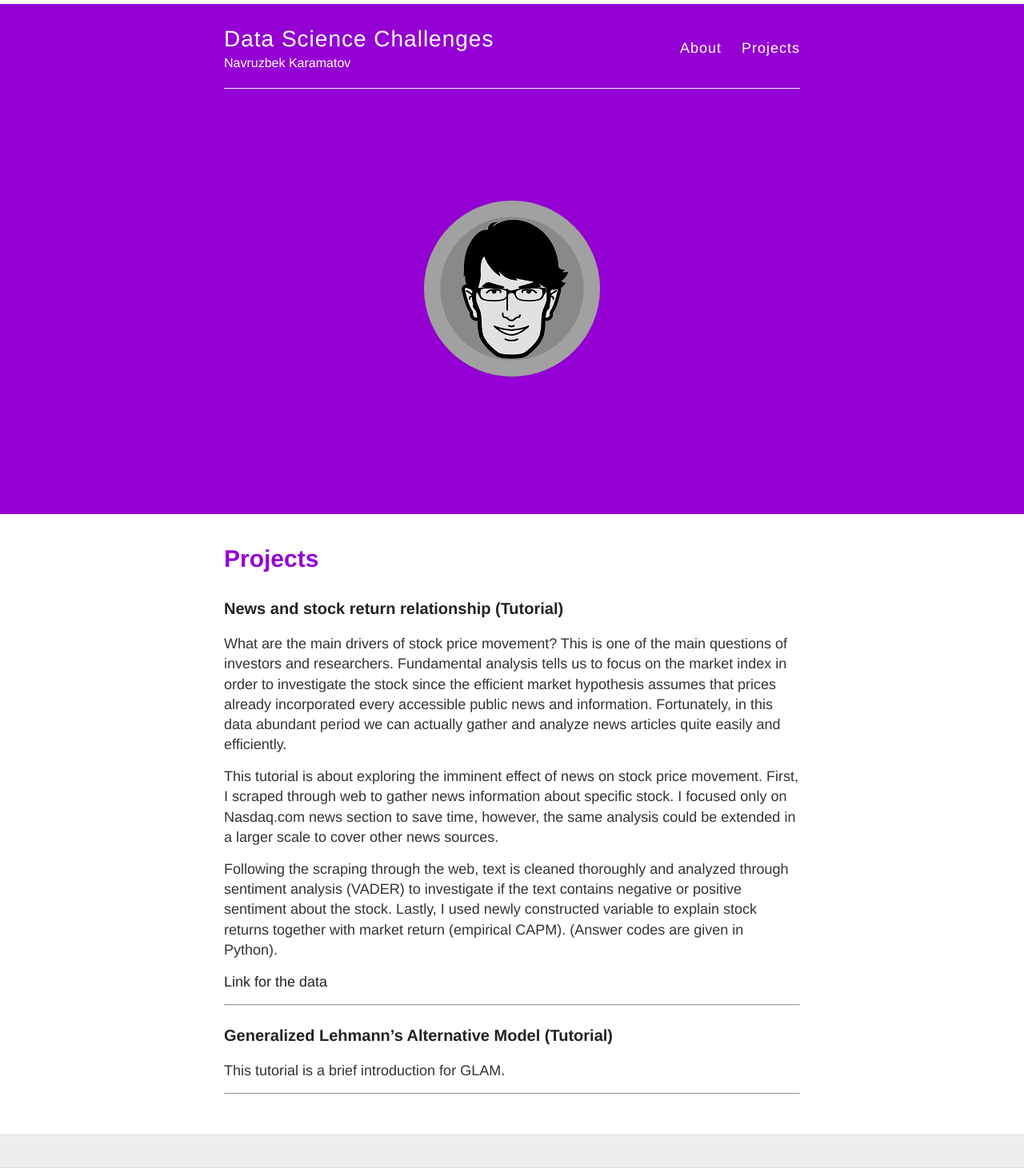
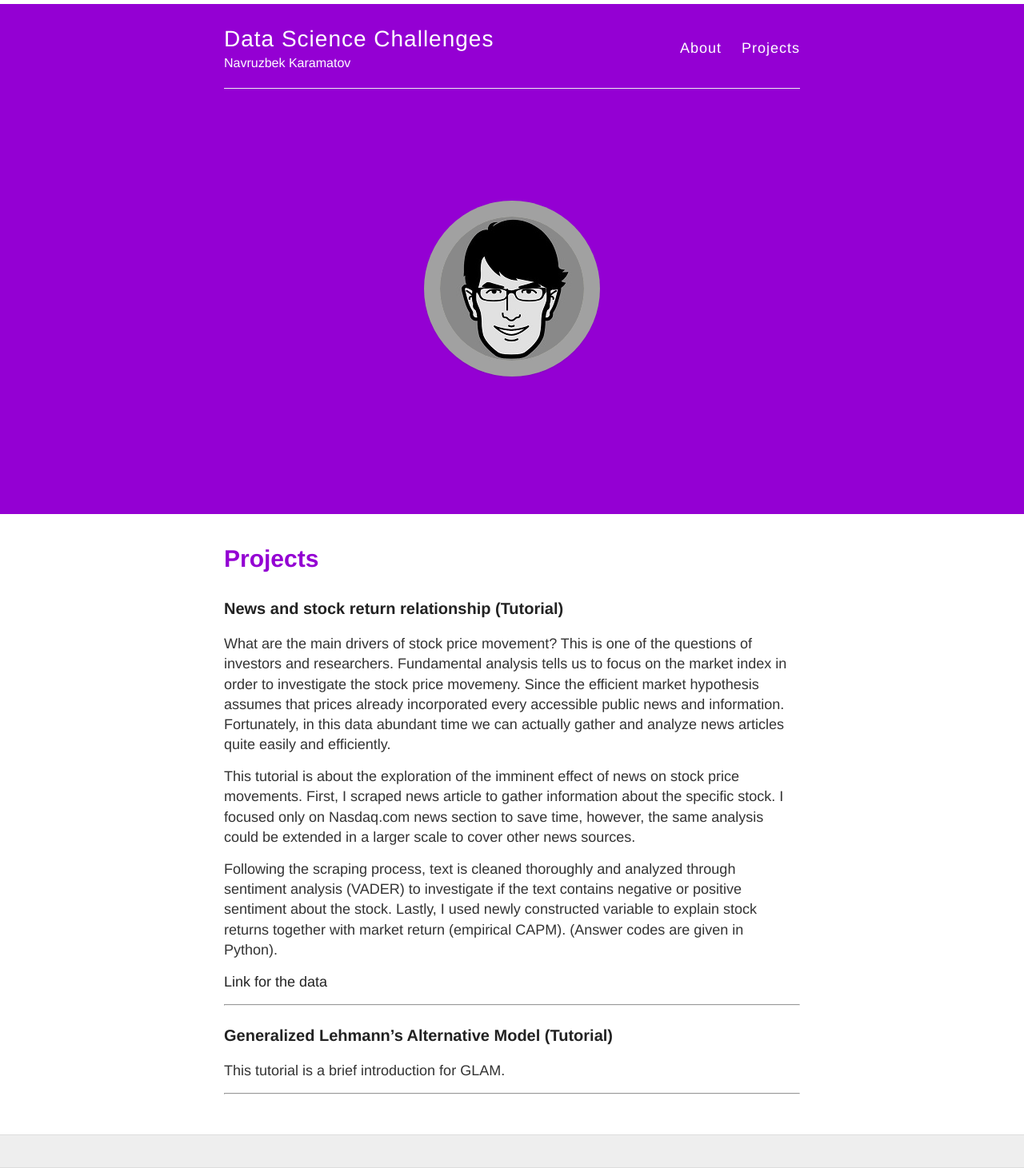
Before and after one commit to navruzbek1992/data_challenge, a Jekyll site: the page built from projects.md, in a window 1280 px wide. Shown: the whole page at 80% size. Built offline with Jekyll 4.4.1, drawn with Linux system fonts in a browser that asks for light colours; nearby versions of some CDN libraries.

Commit message:
Summary got polished

```diff
--- a/projects.md
+++ b/projects.md
@@ -6,11 +6,11 @@ permalink: /projects/
 
 ### [News and stock return relationship (Tutorial)](/projects/news_and_boeing_stocks.html)
 
-What are the main drivers of stock price movement? This is one of the main questions of investors and researchers. Fundamental analysis tells us to focus on the market index in order to investigate the stock since the efficient market hypothesis assumes that prices already incorporated every accessible public news and information. Fortunately, in this data abundant period we can actually gather and analyze news articles quite easily and efficiently.
+What are the main drivers of stock price movement? This is one of the questions of investors and researchers. Fundamental analysis tells us to focus on the market index in order to investigate the stock price movemeny. Since the efficient market hypothesis assumes that prices already incorporated every accessible public news and information. Fortunately, in this data abundant time we can actually gather and analyze news articles quite easily and efficiently.
 
-This tutorial is about exploring the imminent effect of news on stock price movement. First, I scraped through web to gather news information about specific stock. I focused only on Nasdaq.com news section to save time, however, the same analysis could be extended in a larger scale to cover other news sources.
+This tutorial is about the exploration of the imminent effect of news on stock price movements. First, I scraped news article to gather information about the specific stock. I focused only on Nasdaq.com news section to save time, however, the same analysis could be extended in a larger scale to cover other news sources.
 
-Following the scraping through the web, text is cleaned thoroughly and analyzed through sentiment analysis (VADER) to investigate if the text contains negative or positive sentiment about the stock. Lastly, I used newly constructed variable to explain stock returns together with market return (empirical CAPM). (Answer codes are given in Python).
+Following the scraping process, text is cleaned thoroughly and analyzed through sentiment analysis (VADER) to investigate if the text contains negative or positive sentiment about the stock. Lastly, I used newly constructed variable to explain stock returns together with market return (empirical CAPM). (Answer codes are given in Python).
 
 [Link for the data](https://github.com/navruzbek1992/data_science_challenges/blob/master/data.zip?raw=true)
 
```
